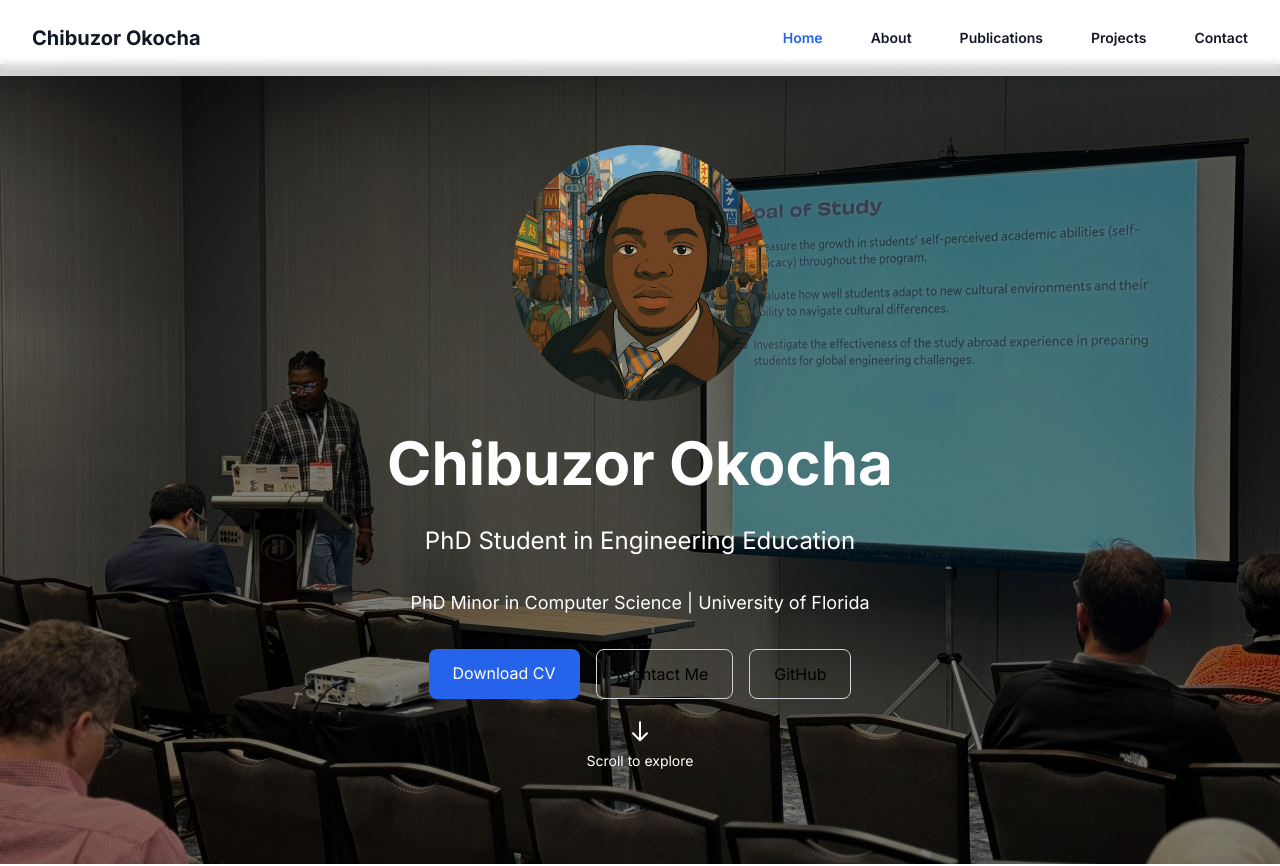
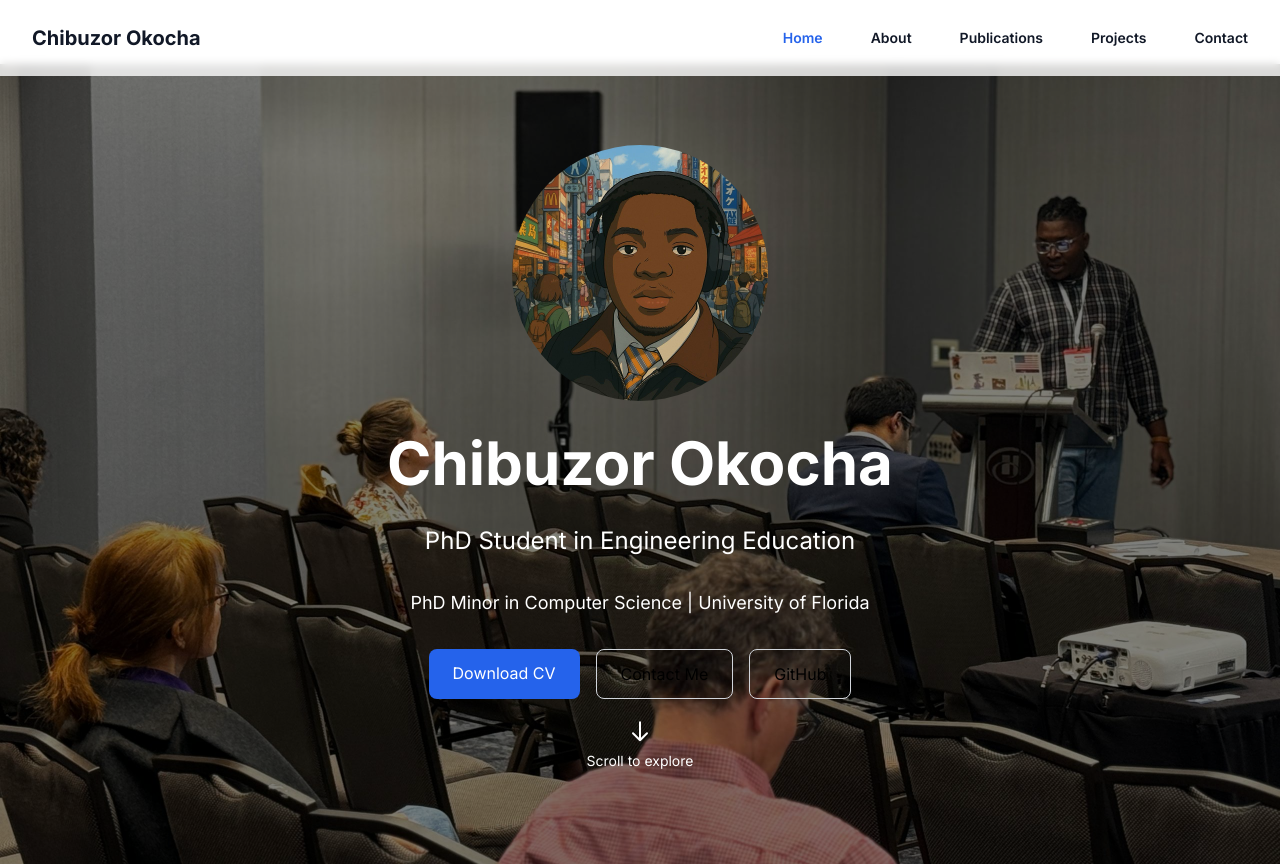
Before and after one commit to unruli/Portfolio-website, a Next.js app: page / in a window 1280 px wide. Shown: the top 866 px of the page. Built offline with nearby package versions, Linux system fonts and the light colour scheme.

Commit message:
Update page.tsx

```diff
--- a/src/app/page.tsx
+++ b/src/app/page.tsx
@@ -47,8 +47,8 @@ export default function Home() {
       <section id="hero" className="relative h-screen flex items-center justify-center overflow-hidden">
         <div className="absolute inset-0 z-0">
           <Image
-            src="/gallery/fiegoals.jpg"
-            alt="Research Goals Background"
+            src="/gallery/fiepresentation.jpg"
+            alt="Conference Presentation Background"
             fill
             className="object-cover"
             priority
```
